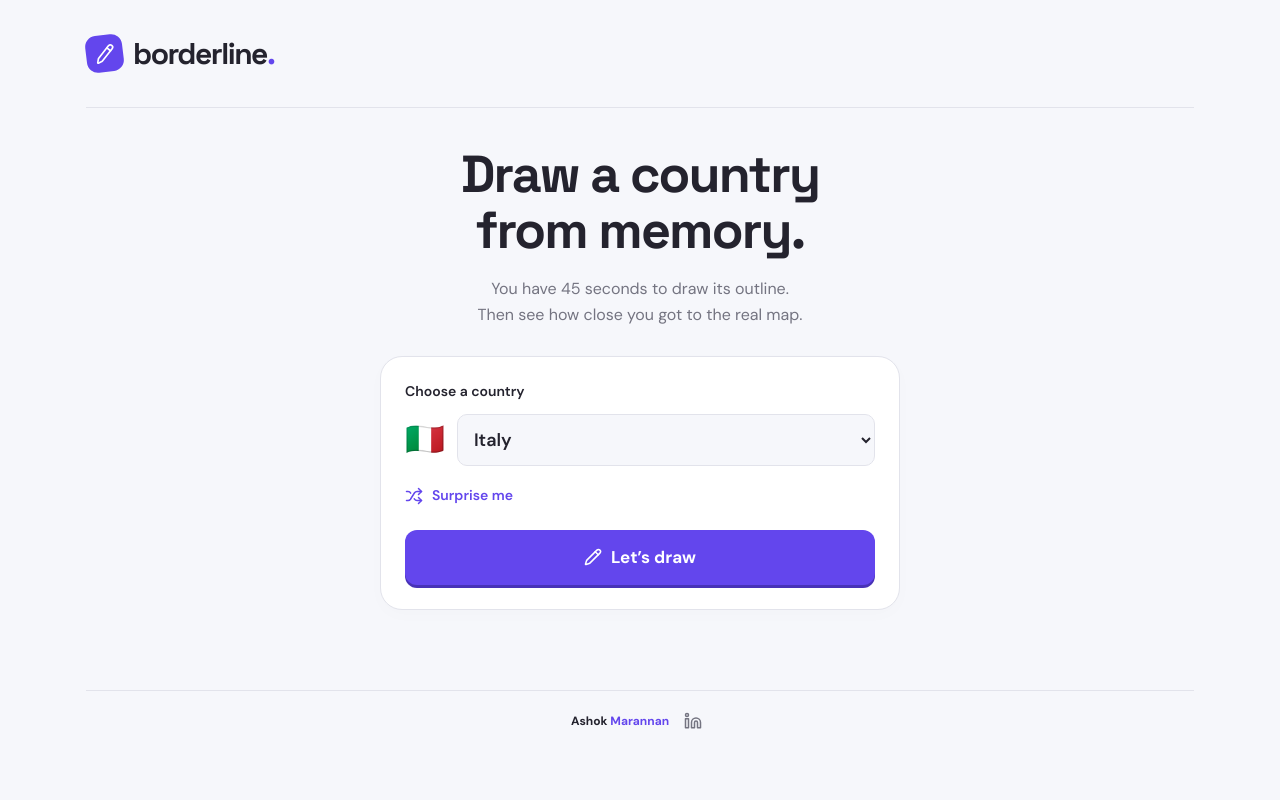
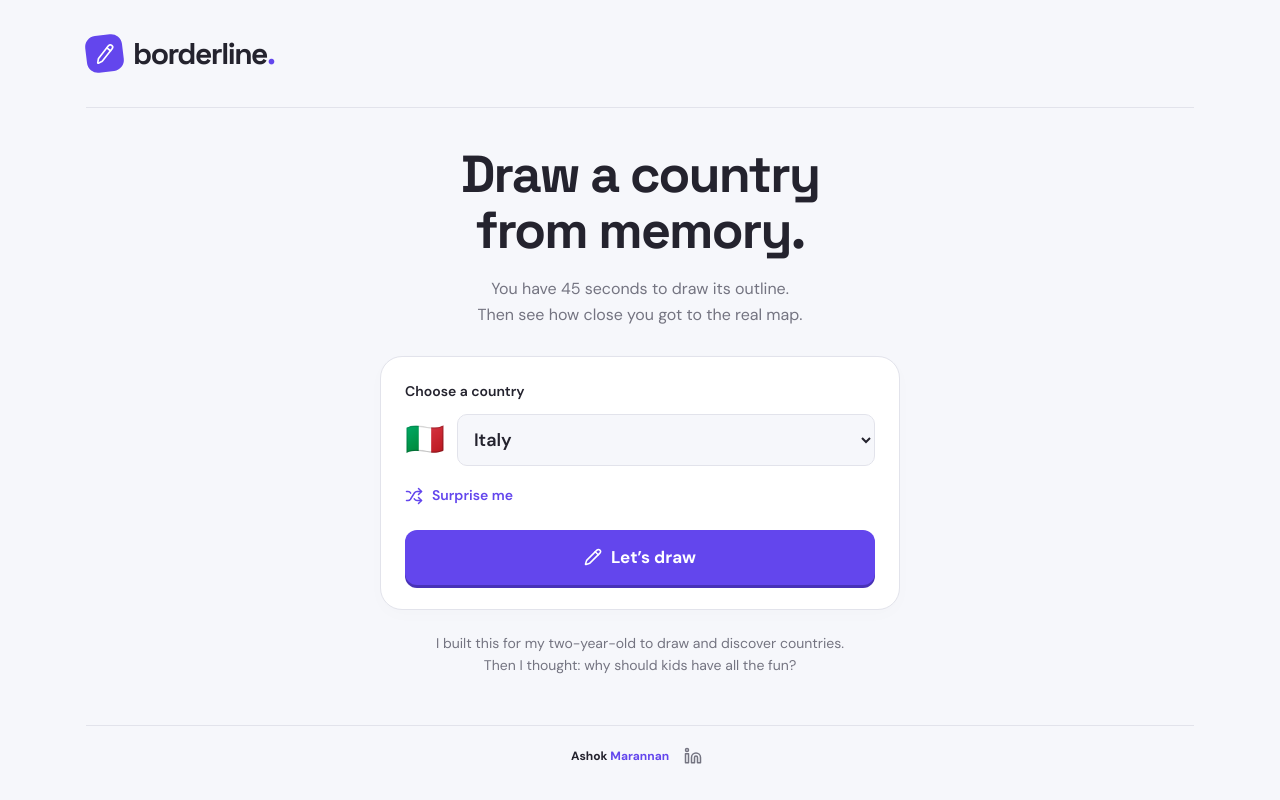
Before and after one commit to sowash22/borderline, a Next.js app: page / in a window 1280 px wide. Built offline with nearby package versions, Linux system fonts and the light colour scheme.

Commit message:
Add a warm origin note to the landing page

```diff
--- a/src/app/globals.css
+++ b/src/app/globals.css
@@ -1660,6 +1660,14 @@ footer.compact-footer {
   min-height: 44px;
 }
 .simple-setup .start-button { margin-top: 12px; }
+.origin-note {
+  margin: 22px auto 0;
+  max-width: 420px;
+  color: var(--muted);
+  font-size: 14px;
+  line-height: 1.6;
+  text-align: center;
+}
 .active-board > .paper { border-radius: 16px 16px 0 0; }
 @media (max-width: 700px) {
   .simple-landing { padding: 30px 0 32px; }
--- a/src/components/game.tsx
+++ b/src/components/game.tsx
@@ -275,6 +275,10 @@ export default function Game({ initialCountryId }: { initialCountryId?: string }
                 <IconLabel icon={Pencil}>Let’s draw</IconLabel>
               </button>
             </div>
+            <p className="origin-note">
+              I built this for my two-year-old to draw and discover countries.
+              Then I thought: why should kids have all the fun?
+            </p>
           </section>
         )}
 
```
